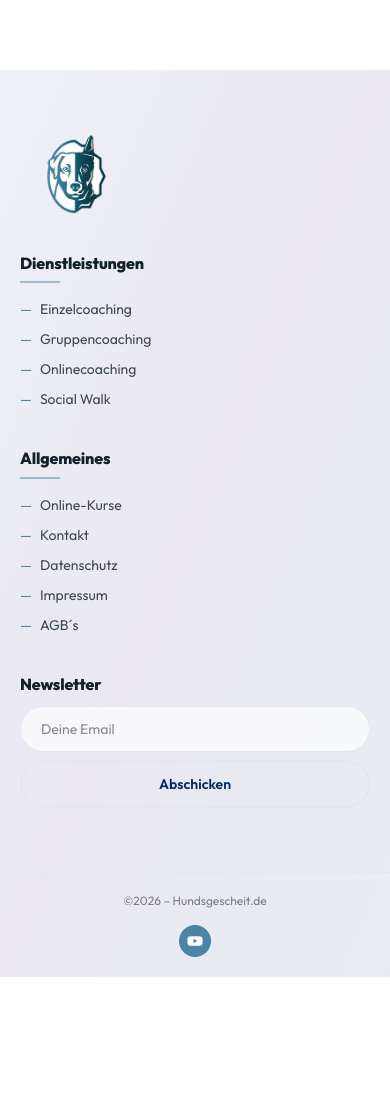
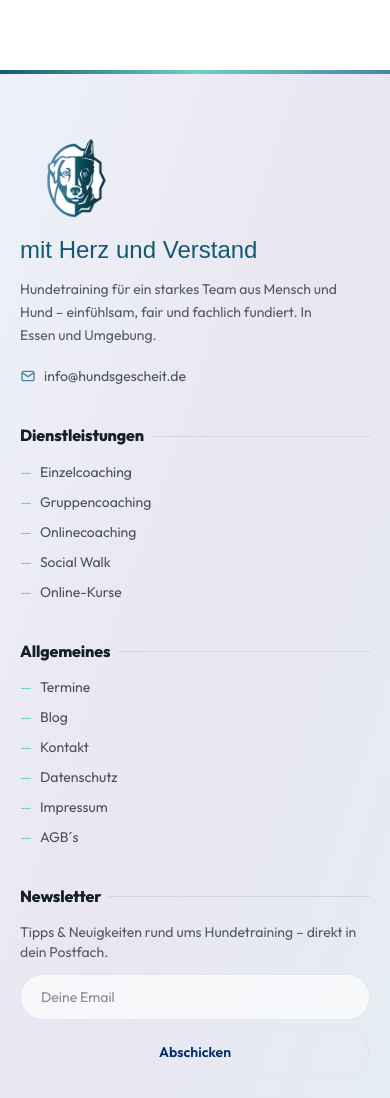
Before and after one commit to fj70/hundsgescheit-neu, a Next.js app: page /blog in a window 390 px wide. Shown: the part 470-1568 px from the top of the page. Before the commit the page ends 1447 px from the top, so only its background shows below. Built offline with nearby package versions, Linux system fonts and the light colour scheme; no server answers; the database is empty; a web font is replaced by a local one.

Commit message:
Überschriften erben Farbe (weiß auf farbigen Karten/CTA); Footer angereichert (Claim, Kontakt, Akzentlinie, Mobil-Layout)

```diff
--- a/src/app/globals.css
+++ b/src/app/globals.css
@@ -70,7 +70,9 @@ h1, h2, h3, h4 {
   font-weight: 800; /* Outfit Bold, gemischte Schreibung wie im Original */
   line-height: 1.2;
   letter-spacing: -0.01em;
-  color: var(--foreground);
+  /* Keine feste Farbe: Überschriften erben (dunkel auf hell, weiß auf farbigem Grund).
+     Wo eine bestimmte Farbe gewünscht ist, setzt die jeweilige Klasse sie (z. B. text-navy). */
+  color: inherit;
 }
 
 /* Fliesstext aus dem CMS (RichText/Blog) hübsch rendern */
--- a/src/components/site/Footer.tsx
+++ b/src/components/site/Footer.tsx
@@ -7,20 +7,32 @@ import type { SiteSettings } from "@/lib/settings";
 function DashLink({ href, children }: { href: string; children: React.ReactNode }) {
   return (
     <li>
-      <Link href={href} className="inline-flex items-center gap-2 text-foreground/80 hover:text-primary">
-        <span className="text-secondary" aria-hidden>—</span>
+      <Link href={href} className="inline-flex items-center gap-2 text-foreground/75 transition-colors hover:text-primary">
+        <span className="text-accent" aria-hidden>—</span>
         {children}
       </Link>
     </li>
   );
 }
 
+function ColTitle({ children }: { children: React.ReactNode }) {
+  return (
+    <h4 className="mb-4 flex items-center gap-2 font-[family-name:var(--font-heading)] text-base text-navy">
+      {children}
+      <span className="h-px flex-1 bg-navy/10" />
+    </h4>
+  );
+}
+
 export function Footer({ settings }: { settings: SiteSettings }) {
   return (
-    <footer className="mt-24 bg-gradient-to-br from-[#eef1f8] via-[#eae7f2] to-[#e7eef2]">
-      <Container className="grid gap-10 py-16 sm:grid-cols-2 lg:grid-cols-4">
-        {/* Logo (blauer Hundekopf, Naturfarbe) */}
-        <div>
+    <footer className="relative mt-24 bg-gradient-to-br from-[#eef2f8] via-[#e9e6f1] to-[#e4eef2]">
+      {/* Akzentlinie oben */}
+      <div className="h-1 w-full bg-gradient-to-r from-primary via-accent to-secondary" />
+
+      <Container className="grid gap-10 py-16 md:grid-cols-2 lg:grid-cols-12">
+        {/* Marke */}
+        <div className="lg:col-span-4">
           <Image
             src="/uploads/2025/04/hundsgescheit_Kopf_Blau-1024x724.png"
             alt={settings.siteName}
@@ -28,24 +40,47 @@ export function Footer({ settings }: { settings: SiteSettings }) {
             height={85}
             className="h-20 w-auto"
           />
+          <p className="mt-4 font-[family-name:var(--font-hand)] text-2xl text-primary">
+            {settings.tagline || "mit Herz & Verstand"}
+          </p>
+          <p className="mt-3 max-w-xs text-sm leading-relaxed text-foreground/70">
+            Hundetraining für ein starkes Team aus Mensch und Hund – einfühlsam, fair und
+            fachlich fundiert. In {settings.city || "Essen"} und Umgebung.
+          </p>
+          <div className="mt-5 space-y-1.5 text-sm">
+            {settings.email && (
+              <a href={`mailto:${settings.email}`} className="flex items-center gap-2 text-foreground/75 hover:text-primary">
+                <svg viewBox="0 0 24 24" className="h-4 w-4 text-secondary" fill="none" stroke="currentColor" strokeWidth="2"><rect x="3" y="5" width="18" height="14" rx="2"/><path d="m3 7 9 6 9-6"/></svg>
+                {settings.email}
+              </a>
+            )}
+            {settings.phone && (
+              <a href={`tel:${settings.phone}`} className="flex items-center gap-2 text-foreground/75 hover:text-primary">
+                <svg viewBox="0 0 24 24" className="h-4 w-4 text-secondary" fill="none" stroke="currentColor" strokeWidth="2"><path d="M22 16.9v3a2 2 0 0 1-2.2 2 19.8 19.8 0 0 1-8.6-3.1 19.5 19.5 0 0 1-6-6A19.8 19.8 0 0 1 2 4.2 2 2 0 0 1 4 2h3a2 2 0 0 1 2 1.7c.1 1 .4 1.9.7 2.8a2 2 0 0 1-.5 2.1L8 9.8a16 16 0 0 0 6 6l1.2-1.2a2 2 0 0 1 2.1-.5c.9.3 1.8.6 2.8.7A2 2 0 0 1 22 16.9z"/></svg>
+                {settings.phone}
+              </a>
+            )}
+          </div>
         </div>
 
-        <div>
-          <h4 className="font-[family-name:var(--font-heading)] text-base text-navy">Dienstleistungen</h4>
-          <span className="mt-2 mb-4 block h-0.5 w-10 bg-secondary/50" />
+        {/* Dienstleistungen */}
+        <div className="lg:col-span-3">
+          <ColTitle>Dienstleistungen</ColTitle>
           <ul className="space-y-2.5 text-sm">
             <DashLink href="/einzelcoaching">Einzelcoaching</DashLink>
             <DashLink href="/gruppencoaching">Gruppencoaching</DashLink>
             <DashLink href="/onlinecoaching">Onlinecoaching</DashLink>
             <DashLink href="/socialwalk">Social Walk</DashLink>
+            <DashLink href="/online-kurse">Online-Kurse</DashLink>
           </ul>
         </div>
 
-        <div>
-          <h4 className="font-[family-name:var(--font-heading)] text-base text-navy">Allgemeines</h4>
-          <span className="mt-2 mb-4 block h-0.5 w-10 bg-secondary/50" />
+        {/* Allgemeines */}
+        <div className="lg:col-span-2">
+          <ColTitle>Allgemeines</ColTitle>
           <ul className="space-y-2.5 text-sm">
-            <DashLink href="/online-kurse">Online-Kurse</DashLink>
+            <DashLink href="/termine">Termine</DashLink>
+            <DashLink href="/blog">Blog</DashLink>
             <DashLink href="/kontakt">Kontakt</DashLink>
             <DashLink href="/datenschutz">Datenschutz</DashLink>
             <DashLink href="/impressum">Impressum</DashLink>
@@ -53,23 +88,27 @@ export function Footer({ settings }: { settings: SiteSettings }) {
           </ul>
         </div>
 
-        <div>
-          <h4 className="mb-3 font-[family-name:var(--font-heading)] text-base text-navy">Newsletter</h4>
+        {/* Newsletter */}
+        <div className="lg:col-span-3">
+          <ColTitle>Newsletter</ColTitle>
+          <p className="mb-3 text-sm text-foreground/70">
+            Tipps &amp; Neuigkeiten rund ums Hundetraining – direkt in dein Postfach.
+          </p>
           <NewsletterForm />
         </div>
       </Container>
 
       <div className="border-t border-navy/10">
         <Container className="flex flex-col items-center justify-between gap-4 py-5 sm:flex-row">
-          <p className="text-xs text-muted">©2026 – {settings.siteName}.de</p>
-          <div className="flex gap-3">
+          <p className="text-xs text-foreground/60">©2026 – {settings.siteName}.de · Erstellt von FJ Design</p>
+          <div className="flex items-center gap-3">
             {settings.instagram && (
-              <a href={settings.instagram} aria-label="Instagram" target="_blank" rel="noopener noreferrer" className="flex h-8 w-8 items-center justify-center rounded-full bg-secondary text-white hover:bg-primary">
-                <svg viewBox="0 0 24 24" className="h-4 w-4" fill="currentColor"><path d="M12 2.2c3.2 0 3.6 0 4.9.07 1.2.06 1.8.25 2.2.42.6.2 1 .5 1.4.9.4.4.7.8.9 1.4.17.4.36 1 .42 2.2.06 1.3.07 1.7.07 4.9s0 3.6-.07 4.9c-.06 1.2-.25 1.8-.42 2.2-.2.6-.5 1-.9 1.4-.4.4-.8.7-1.4.9-.4.17-1 .36-2.2.42-1.3.06-1.7.07-4.9.07s-3.6 0-4.9-.07c-1.2-.06-1.8-.25-2.2-.42-.6-.2-1-.5-1.4-.9-.4-.4-.7-.8-.9-1.4-.17-.4-.36-1-.42-2.2C2.2 15.6 2.2 15.2 2.2 12s0-3.6.07-4.9c.06-1.2.25-1.8.42-2.2.2-.6.5-1 .9-1.4.4-.4.8-.7 1.4-.9.4-.17 1-.36 2.2-.42C8.4 2.2 8.8 2.2 12 2.2Zm0 3.2A6.6 6.6 0 1 0 18.6 12 6.6 6.6 0 0 0 12 5.4Zm0 10.9A4.3 4.3 0 1 1 16.3 12 4.3 4.3 0 0 1 12 16.3Zm6.8-11.2a1.5 1.5 0 1 1-1.5-1.5 1.5 1.5 0 0 1 1.5 1.5Z" /></svg>
+              <a href={settings.instagram} aria-label="Instagram" target="_blank" rel="noopener noreferrer" className="flex h-9 w-9 items-center justify-center rounded-full bg-secondary text-white transition-colors hover:bg-primary">
+                <svg viewBox="0 0 24 24" className="h-4 w-4" fill="currentColor"><path d="M12 2.2c3.2 0 3.6 0 4.9.07 1.2.06 1.8.25 2.2.42.6.2 1 .5 1.4.9.4.4.7.8.9 1.4.17.4.36 1 .42 2.2.06 1.3.07 1.7.07 4.9s0 3.6-.07 4.9c-.06 1.2-.25 1.8-.42 2.2-.2.6-.5 1-.9 1.4-.4.4-.8.7-1.4.9-.4.17-1 .36-2.2.42-1.3.06-1.7.07-4.9.07s-3.6 0-4.9-.07c-1.2-.06-1.8-.25-2.2-.42-.6-.2-1-.5-1.4-.9-.4-.4-.7-.8-.9-1.4-.17-.4-.36-1-.42-2.2C2.2 15.6 2.2 15.2 2.2 12s0-3.6.07-4.9c.06-1.2.25-1.8.42-2.2.2-.6.5-1 .9-1.4.4-.4.8-.7 1.4-.9.4-.17 1-.36 2.2-.42C8.4 2.2 8.8 2.2 12 2.2Zm0 3.2A6.6 6.6 0 1 0 18.6 12 6.6 6.6 0 0 0 12 5.4Zm0 10.9A4.3 4.3 0 1 1 16.3 12 4.3 4.3 0 0 1 12 16.3Zm6.8-11.2a1.5 1.5 0 1 1-1.5-1.5 1.5 1.5 0 0 1 1.5 1.5Z"/></svg>
               </a>
             )}
-            <a href="https://www.youtube.com/@Hundsgescheit" aria-label="YouTube" target="_blank" rel="noopener noreferrer" className="flex h-8 w-8 items-center justify-center rounded-full bg-secondary text-white hover:bg-primary">
-              <svg viewBox="0 0 24 24" className="h-4 w-4" fill="currentColor"><path d="M23 7.5a3 3 0 0 0-2.1-2.1C19 4.9 12 4.9 12 4.9s-7 0-8.9.5A3 3 0 0 0 1 7.5 31 31 0 0 0 .5 12 31 31 0 0 0 1 16.5a3 3 0 0 0 2.1 2.1c1.9.5 8.9.5 8.9.5s7 0 8.9-.5a3 3 0 0 0 2.1-2.1 31 31 0 0 0 .5-4.5 31 31 0 0 0-.5-4.5ZM9.8 15.3V8.7l5.7 3.3Z" /></svg>
+            <a href="https://www.youtube.com/@Hundsgescheit" aria-label="YouTube" target="_blank" rel="noopener noreferrer" className="flex h-9 w-9 items-center justify-center rounded-full bg-secondary text-white transition-colors hover:bg-primary">
+              <svg viewBox="0 0 24 24" className="h-4 w-4" fill="currentColor"><path d="M23 7.5a3 3 0 0 0-2.1-2.1C19 4.9 12 4.9 12 4.9s-7 0-8.9.5A3 3 0 0 0 1 7.5 31 31 0 0 0 .5 12 31 31 0 0 0 1 16.5a3 3 0 0 0 2.1 2.1c1.9.5 8.9.5 8.9.5s7 0 8.9-.5a3 3 0 0 0 2.1-2.1 31 31 0 0 0 .5-4.5 31 31 0 0 0-.5-4.5ZM9.8 15.3V8.7l5.7 3.3Z"/></svg>
             </a>
           </div>
         </Container>
```
